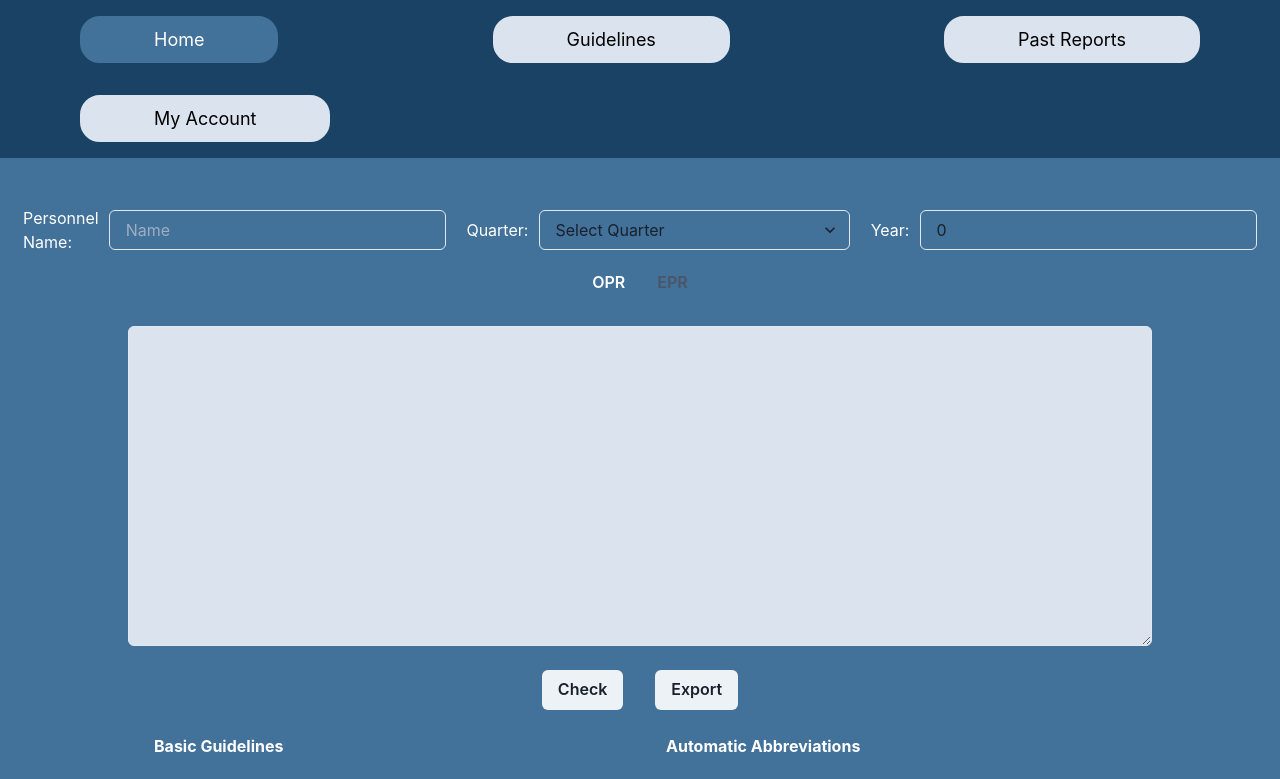
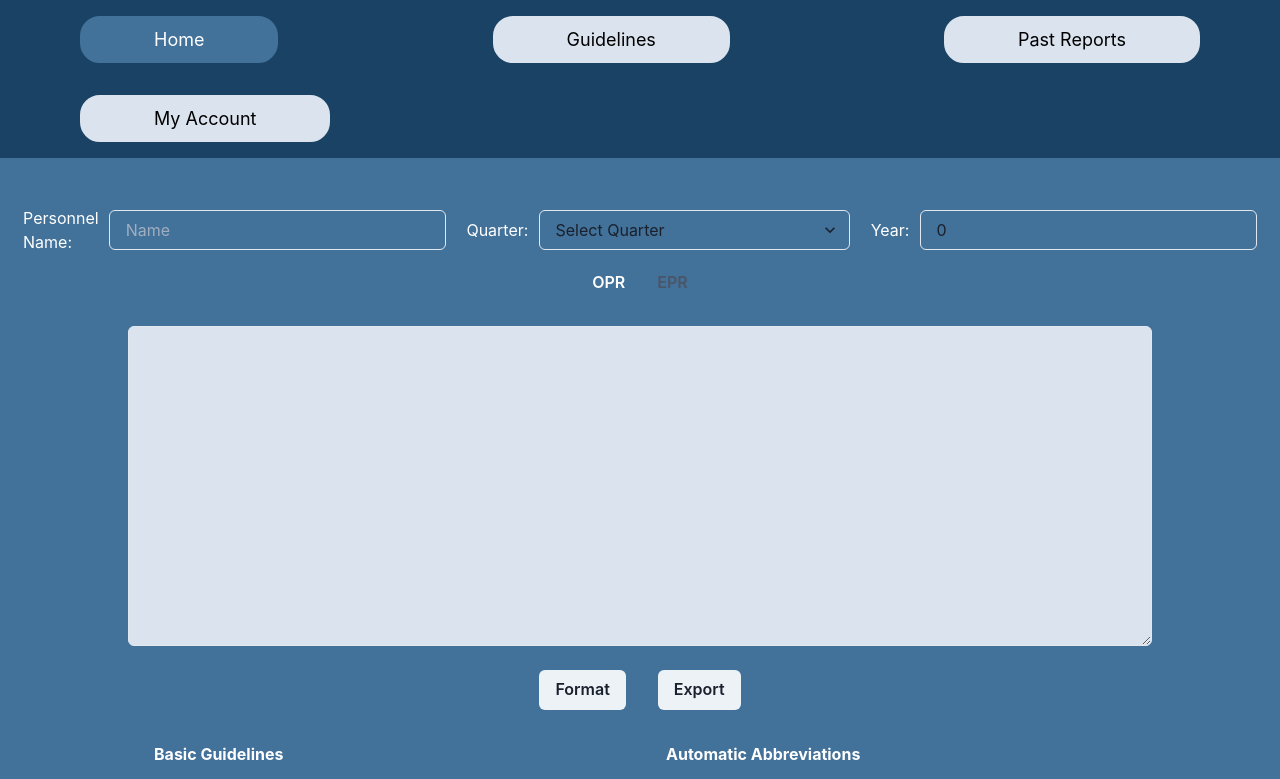
Before and after one commit to cvxluo/junior-design-project, a Next.js app: page / in a window 1280 px wide. Shown: the top 779 px of the page. Built offline with nearby package versions, Linux system fonts and the light colour scheme.

Commit message:
adds bullet formatting and minor login fixes

```diff
--- a/src/pages/api/auth/[...nextauth].js
+++ b/src/pages/api/auth/[...nextauth].js
@@ -51,4 +51,8 @@ export default NextAuth({
   session: {
     strategy: "jwt",
   },
+  pages: {
+    signIn: "/login",
+    signOut: "/login",
+  },
 });
--- a/src/screens/Home/Home.jsx
+++ b/src/screens/Home/Home.jsx
@@ -1,4 +1,8 @@
 import {
+  Alert,
+  AlertIcon,
+  AlertTitle,
+  AlertDescription,
   VStack,
   Center,
   Text,
@@ -27,6 +31,8 @@ export default function Home() {
   const [year, setYear] = useState(0);
   const [data, setReportText] = useState("");
 
+  const [alerts, setAlerts] = useState([]);
+
   const handleSubmit = async () => {
     const date_of_creation = new Date().toLocaleDateString();
     const session = await getSession();
@@ -37,9 +43,69 @@ export default function Home() {
       quarter,
       year,
       data,
-    }).then((res) => {
-      alert("Successfully created report with id: " + res._id);
-    });
+    })
+      .then((res) => {
+        setAlerts([
+          {
+            type: "success",
+            text: "Successfully created report with id: " + res._id,
+          },
+        ]);
+      })
+      .catch((err) => {
+        setAlerts([
+          {
+            type: "error",
+            text: "Error creating report: " + err,
+          },
+        ]);
+      });
+  };
+
+  const handleFormat = async () => {
+    const lines = data.split("\n");
+    const newAlerts = [];
+    const session = await getSession();
+    console.log(session);
+
+    for (let i = 0; i < lines.length; i++) {
+      const line = lines[i];
+      const words = line.split(" ");
+      // Add bullet point if line doesn't start with one
+      if (line[0] != "-" && line.length > 1) {
+        lines[i] = "- " + line;
+      }
+      lines[i] = lines[i].replace("because", "b/c");
+      lines[i] = lines[i].replace("with", "w/");
+      lines[i] = lines[i].replace("without", "w/out");
+      lines[i] = lines[i].replace("department", "dept");
+      lines[i] = lines[i].replace("operation", "op");
+
+      if (line.length > 100) {
+        newAlerts.push({
+          type: "warning",
+          text: "Line " + (i + 1) + " is long - consider shortening it",
+        });
+      }
+
+      if (line.includes("  ")) {
+        newAlerts.push({
+          type: "warning",
+          text: "Line " + (i + 1) + " contains double spaces",
+        });
+      }
+
+      if (line[-1] != ".") {
+        newAlerts.push({
+          type: "error",
+          text: "Line " + (i + 1) + " does not end with a period",
+        });
+      }
+    }
+
+    setAlerts(newAlerts);
+    console.log(lines.join("\n"));
+    setReportText(lines.join("\n"));
   };
 
   return (
@@ -93,10 +159,20 @@ export default function Home() {
           onChange={(event) => setReportText(event.target.value)}
         />
         <Center>
-          <Button m="1em">Check</Button>
+          <Button m="1em" onClick={handleFormat}>
+            Format
+          </Button>
           <Button m="1em" onClick={handleSubmit}>
             Export
           </Button>
+        </Center>
+        <Center>
+          {alerts.map((alert) => (
+            <Alert status={alert.type} key={alert.text}>
+              <AlertIcon />
+              <AlertTitle mr={2}>{alert.text}</AlertTitle>
+            </Alert>
+          ))}
         </Center>
 
         <Grid
@@ -135,9 +211,6 @@ export default function Home() {
               <ListItem>dept: department</ListItem>
               <ListItem>op: operation</ListItem>
             </UnorderedList>
-            <Button m="1em" colorScheme="gray">
-              Add
-            </Button>
           </GridItem>
         </Grid>
       </VStack>
```
Also changed, not shown: src/screens/Reports/Reports.js (+0 -14 lines).
